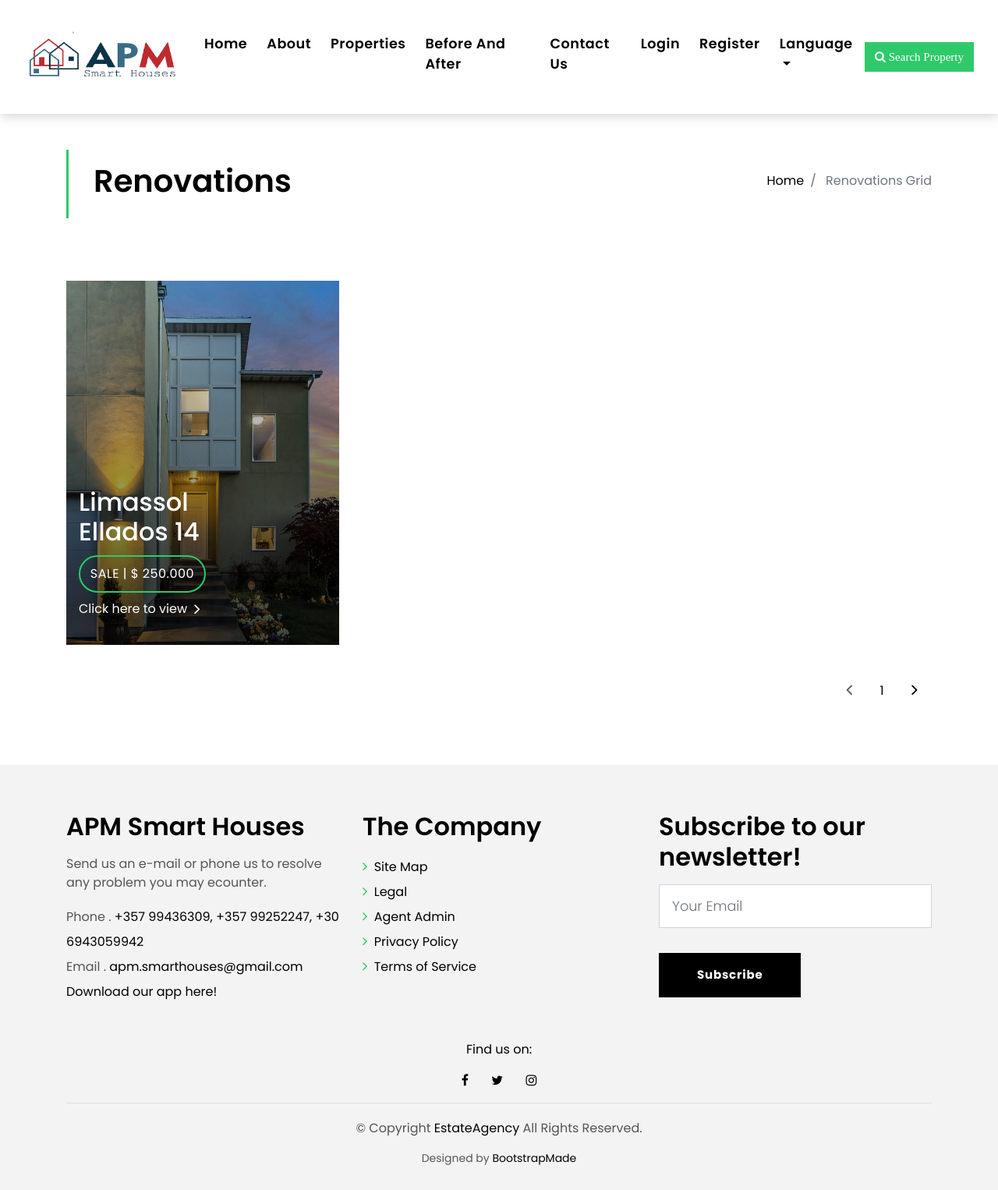
After one commit to Chrisprod06/Real-Estate-Project, a PHP site: page /renovationGrid.php in a window 1280 px wide. The commit adds this page. Shown: the whole page at 78% size. Run offline with PHP 8.4, Linux system fonts and the light colour scheme; data that the repository does not hold is empty.

Commit message:
Renovation

```diff
--- a/includes/header.inc.php
+++ b/includes/header.inc.php
@@ -267,7 +267,7 @@ session_start();
             <a class="nav-link" href="propertyGrid.php">Properties</a>
           </li>
           <li class="nav-item">
-            <a class="nav-link" href="beforeAndAfter.php">Before And After</a>
+            <a class="nav-link" href="renovationGrid.php">Before And After</a>
           </li>
           <li class="nav-item">
             <a class="nav-link" href="contact.php">Contact Us</a>
--- /dev/null
+++ b/renovationGrid.php
@@ -0,0 +1,138 @@
+<!--Header-->
+<?php
+$title = "Before and After | APM Smart Houses";
+include_once "includes/header.inc.php";
+?>
+<!--/ Intro Single star /-->
+<section class="intro-single">
+  <div class="container">
+    <div class="row">
+      <div class="col-md-12 col-lg-8">
+        <div class="title-single-box">
+          <h1 class="title-single">Renovations</h1>
+        </div>
+      </div>
+      <div class="col-md-12 col-lg-4">
+        <nav aria-label="breadcrumb" class="breadcrumb-box d-flex justify-content-lg-end">
+          <ol class="breadcrumb">
+            <li class="breadcrumb-item">
+              <a href="#">Home</a>
+            </li>
+            <li class="breadcrumb-item active" aria-current="page">
+              Renovations Grid
+            </li>
+          </ol>
+        </nav>
+      </div>
+    </div>
+  </div>
+</section>
+<!--/ Intro Single End /-->
+
+<!--/ Property Grid Star /-->
+<section class="property-grid grid">
+  <div class="container">
+    <div class="row">
+      <div class="col-sm-12">
+        <div class="grid-option">
+
+        </div>
+      </div>
+      <div class="col-md-4">
+        <div class="card-box-a card-shadow">
+          <div class="img-box-a">
+            <img src="img/property-1.jpg" alt="" class="img-a img-fluid">
+          </div>
+          <div class="card-overlay">
+            <div class="card-overlay-a-content">
+              <div class="card-header-a">
+                <h2 class="card-title-a">
+                  <a href="#">Limassol
+                    <br />Ellados 14</a>
+                </h2>
+              </div>
+              <div class="card-body-a">
+                <div class="price-box d-flex">
+                  <span class="price-a">sale | $ 250.000</span>
+                </div>
+                <a href="renovationSingle.php" class="link-a">Click here to view
+                  <span class="ion-ios-arrow-forward"></span>
+                </a>
+              </div>
+              <div class="card-footer-a">
+                <ul class="card-info d-flex justify-content-around">
+                  <li>
+                    <h4 class="card-info-title">Area</h4>
+                    <span>340m
+                      <sup>2</sup>
+                    </span>
+                  </li>
+                  <li>
+                    <h4 class="card-info-title">Bedrooms</h4>
+                    <span>1</span>
+                  </li>
+                  <li>
+                    <h4 class="card-info-title">Bathrooms</h4>
+                    <span>1</span>
+                  </li>
+                  <li>
+                    <h4 class="card-info-title">Furnished</h4>
+                    <span>Yes</span>
+                  </li>
+                </ul>
+              </div>
+            </div>
+          </div>
+        </div>
+      </div>
+    </div>
+    <div class="row">
+      <div class="col-sm-12">
+        <nav class="pagination-a">
+          <ul class="pagination justify-content-end">
+            <li class="page-item disabled">
+              <a class="page-link" href="#" tabindex="-1">
+                <span class="ion-ios-arrow-back"></span>
+              </a>
+            </li>
+            <li class="page-item">
+              <a class="page-link" href="#">1</a>
+            </li>
+            <li class="page-item next">
+              <a class="page-link" href="#">
+                <span class="ion-ios-arrow-forward"></span>
+              </a>
+            </li>
+          </ul>
+        </nav>
+      </div>
+    </div>
+  </div>
+</section>
+<!--/ Property Grid End /-->
+
+<!--Footer-->
+<?php
+include_once "includes/footer.inc.php";
+?>
+
+<a href="#" class="back-to-top"><i class="fa fa-chevron-up"></i></a>
+<div id="preloader"></div>
+
+<!-- JavaScript Libraries -->
+<script src="lib/jquery/jquery.min.js"></script>
+<script src="lib/jquery/jquery-migrate.min.js"></script>
+<script src="lib/popper/popper.min.js"></script>
+<script src="lib/bootstrap/js/bootstrap.min.js"></script>
+<script src="lib/easing/easing.min.js"></script>
+<script src="lib/owlcarousel/owl.carousel.min.js"></script>
+<script src="lib/scrollreveal/scrollreveal.min.js"></script>
+<!-- Contact Form JavaScript File -->
+<script src="contactform/contactform.js"></script>
+
+<!-- Template Main Javascript File -->
+<script src="js/main.js"></script>
+
+</body>
+
+</html>
```
Also changed, not shown: beforeAndAfter.php (deleted, +0 -100 lines).
